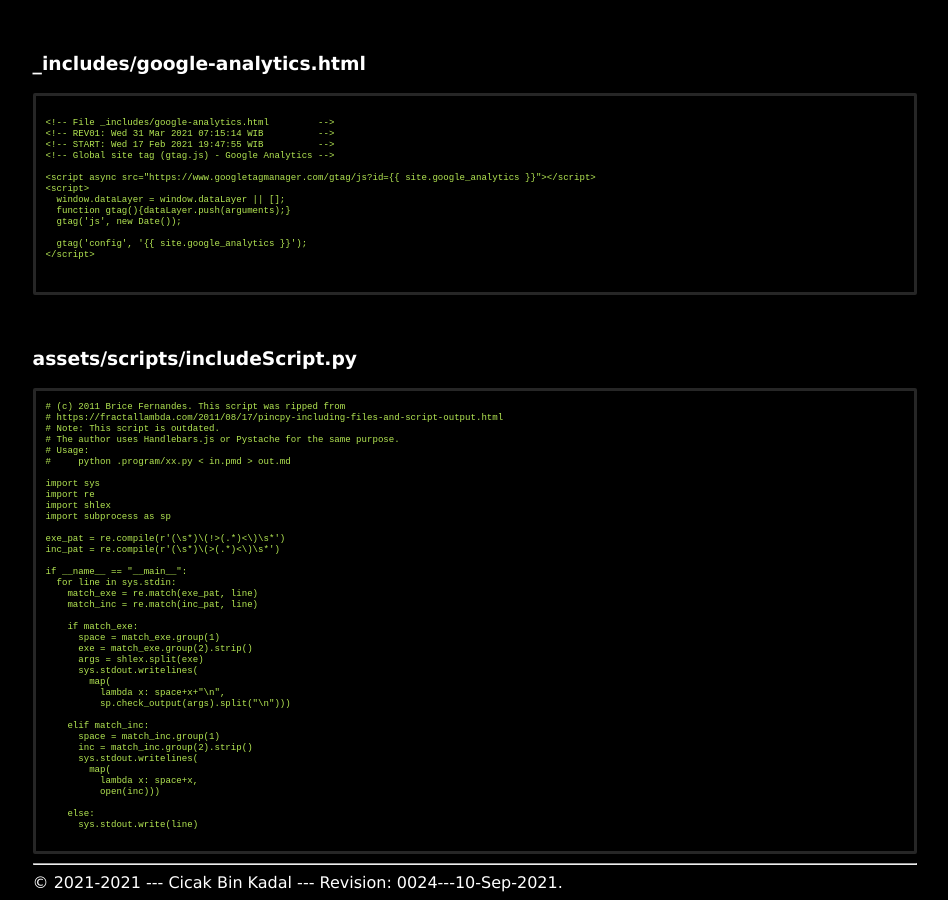
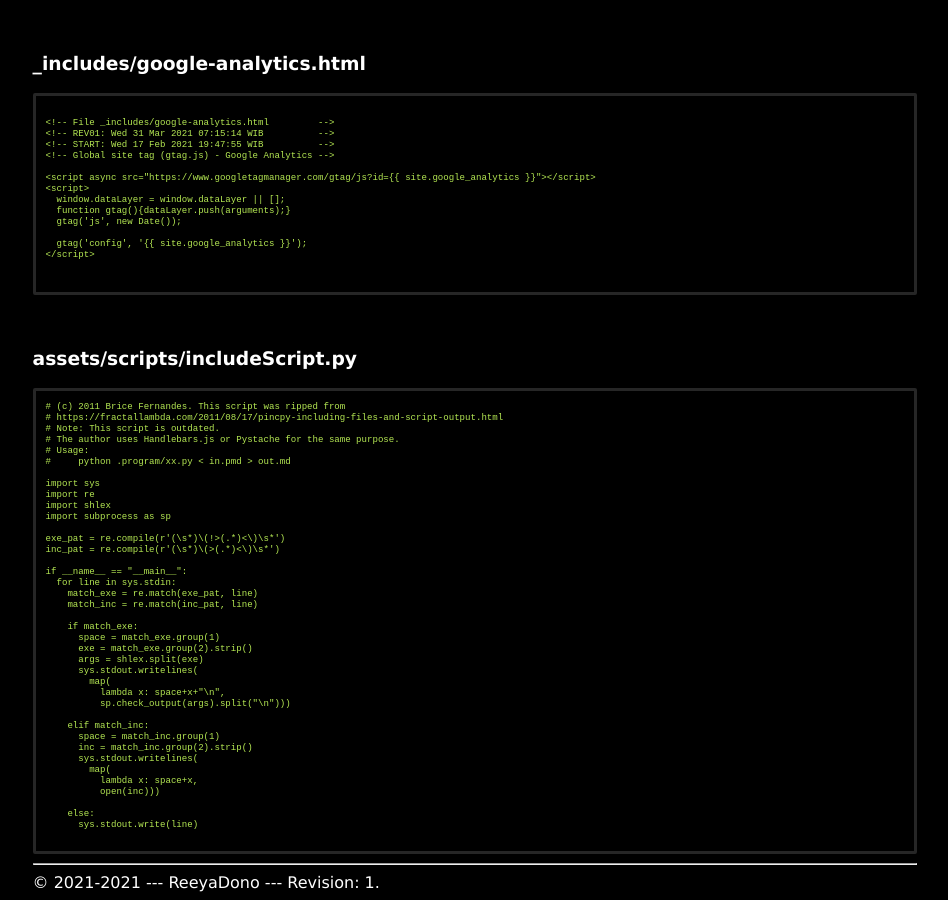
Before and after one commit to ReeyaDono/sp231, a Jekyll site: the page built from 000.md, in a window 1280 px wide and 900 px high, scrolled down 4491 px. Shown: the whole window, without its empty margins (165-1113 px from the left). Built offline with Jekyll 4.4.1, drawn with Linux system fonts in a browser that asks for light colours; some of the changed text lies outside the part shown.

Commit message:
Modify config.yml

```diff
--- a/_config.yml
+++ b/_config.yml
@@ -1,21 +1,19 @@
 title:       "Operating Systems 2021-2 (OS212)"
-version:     "0024---10-Sep-2021"
+version:     "1"
 copyright:   "2021-2021"
 description: >-
-  This Is How Me Do It!
-# baseurl: "" # e.g. /blog
-# url: ""     # e.g. http://example.com
+  OS class is fun ngl
 google_analytics: "UA-89852122-13"
-author:           "Cicak Bin Kadal"
-address:          "Pamulang"
+author:           "ReeyaDono"
+address:          "Empty"
 sitemap:          "true"
 plugins:
   - jekyll-sitemap
   - jekyll-seo-tag
-urlweb:           "https://cbkadal.github.io/os212/"
+urlweb:           "https://reeyadono.github.io/os212/"
 urlcontact:       "TBS"
-urlgithub:        "https://github.com/cbkadal/os212/"
-urlghpage:        "https://cbkadal.github.io/os212/"
+urlgithub:        "https://github.com/ReeyaDono/os212"
+urlghpage:        "https://reeyadono.github.io/os212/"
 keywords:         "jekyll, testing"
 github:
   - metadata
```
